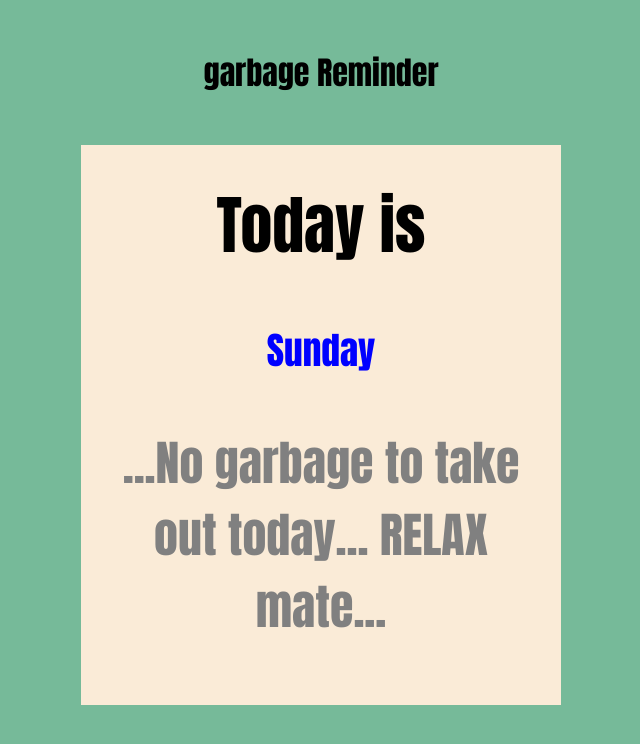
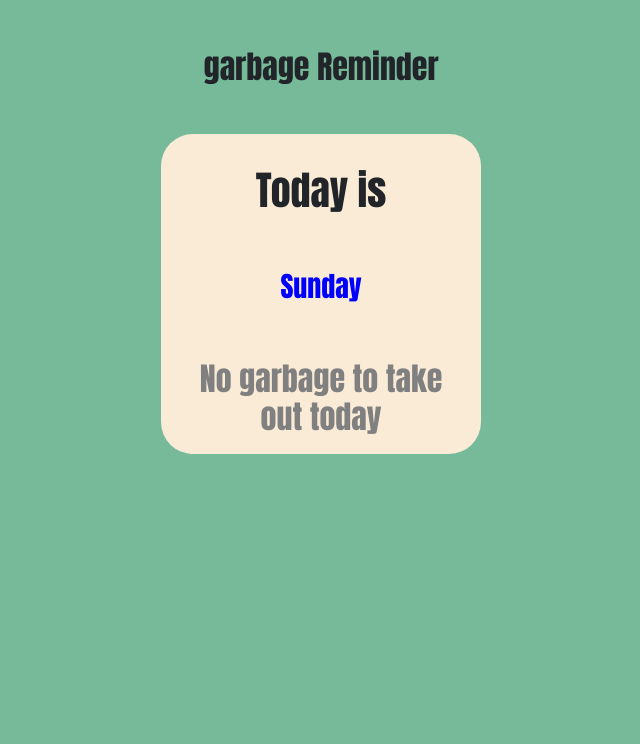
Before and after one commit to SherifAckles/garbage-reminder-lol, a plain HTML site: page index.html in a window 1280 px wide. Shown: the whole page, without its empty margins (319-959 px from the left). Drawn offline with nearby package versions, Linux system fonts and the light colour scheme.

Commit message:
add bootstarp

```diff
--- a/index.html
+++ b/index.html
@@ -4,20 +4,31 @@
     <meta charset="UTF-8" />
     <meta http-equiv="X-UA-Compatible" content="IE=edge" />
     <meta name="viewport" content="width=device-width, initial-scale=1.0" />
+    <link
+      href="https://cdn.jsdelivr.net/npm/bootstrap@5.2.2/dist/css/bootstrap.min.css"
+      rel="stylesheet"
+      integrity="sha384-Zenh87qX5JnK2Jl0vWa8Ck2rdkQ2Bzep5IDxbcnCeuOxjzrPF/et3URy9Bv1WTRi"
+      crossorigin="anonymous"
+    />
     <link rel="stylesheet" href="./style.css" />
     <title>garbage Reminder</title>
   </head>
 
   <body>
-    <h3 class="practise">garbage Reminder</h3>
+    <h3 class="practise text-center">garbage Reminder</h3>
 
-    <div id="container">
+    <main >
       <h1>Today is</h1>
       <br />
       <h3 class="message1"></h3>
       <br />
       <h2 class="message2"></h2>
-    </div>
+    </main>
+    <script
+      src="https://cdn.jsdelivr.net/npm/bootstrap@5.2.2/dist/js/bootstrap.bundle.min.js"
+      integrity="sha384-OERcA2EqjJCMA+/3y+gxIOqMEjwtxJY7qPCqsdltbNJuaOe923+mo//f6V8Qbsw3"
+      crossorigin="anonymous"
+    ></script>
     <script src="./script.js" type="text/javascript"></script>
   </body>
 </html>
--- a/script.js
+++ b/script.js
@@ -16,14 +16,13 @@ message1.textContent = today;
 message1.style.color = "blue";
 // using for loop instead of assiging array positions
 for (let i = 0; i < garbageDays.length; i++) {
-  console.log(garbageDays[i]);
   if (today === garbageDays[i]) {
     message1.textContent = `today at 7 AM you have to get the garbage out`;
     message1.style.color = "green";
   } else {
-    (message2.textContent = "...No garbage to take out today... RELAX mate..."),
+    (message2.textContent = "No garbage to take out today"),
       "\n",
-      "...Hoy no hay basura que sacar... RELAJATE compañero...";
+      "Hoy no hay basura que sacar";
     message2.style.color = "grey";
   }
 }
--- a/style.css
+++ b/style.css
@@ -10,27 +10,26 @@
 body {
   background-color: #76ba99;
 }
-
-.practise,
-#container {
+/* #container*/
+.practise,main {
   font-size: xx-large;
   font-family: Impact, Haettenschweiler, "Arial Narrow Bold", sans-serif;
   text-align: center;
   align-items: center;
 }
 
-.practise{
+.practise {
   margin-bottom: 3rem;
 }
 
+main {
+  margin: auto;
 
-#container {
-  margin:auto;
-  width: 30rem;
-  height: 35rem;
+  width: 20rem;
   background-color: antiquewhite;
-  padding: 2rem;
-
+ height: 20rem;
+ padding: 2rem;
+ border-radius: 2rem;
 }
 .message1 {
   color: green;
```
